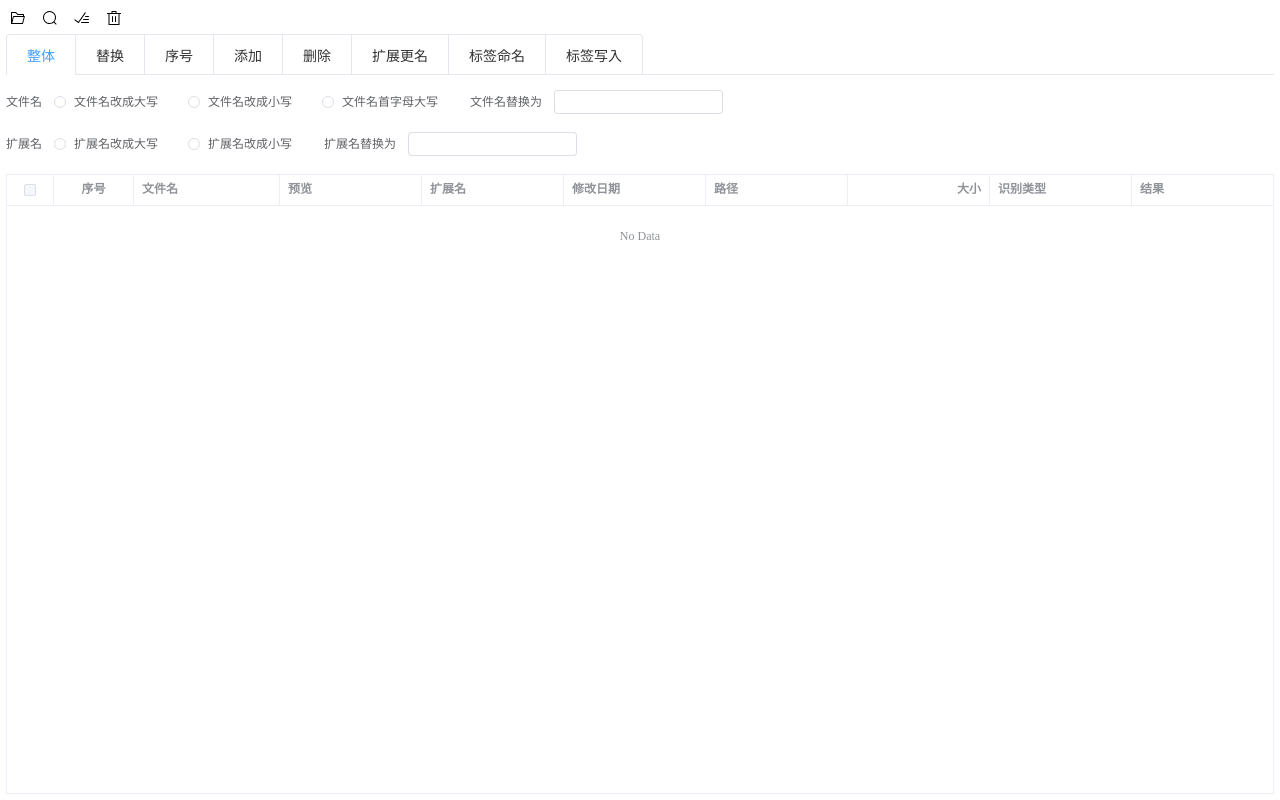
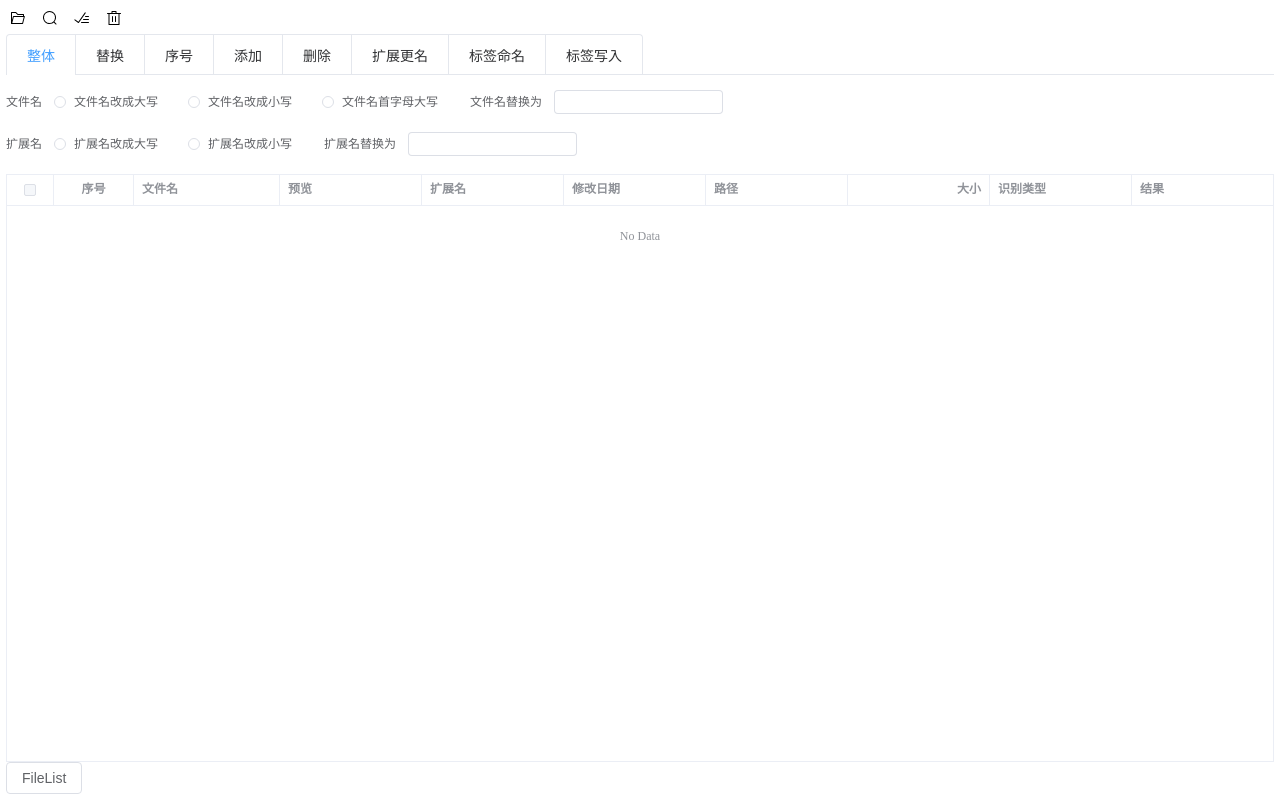
Before and after one commit to hedashuaii/easy-rename, a Vue app: page / in a window 1280 px wide. Built offline with nearby package versions, Linux system fonts and the light colour scheme.

Commit message:
feat: 增加调试内容

```diff
--- a/src/render/App.vue
+++ b/src/render/App.vue
@@ -2,6 +2,7 @@
 import Toolbar from './components/Toolbar.vue'
 import ActionBar from './components/ActionBar/index.vue'
 import FileList from './components/FileList.vue'
+import DevTools from './components/DevTools.vue'
 </script>
 
 <template>
@@ -9,6 +10,7 @@ import FileList from './components/FileList.vue'
   <Toolbar />
   <ActionBar />
   <FileList />
+  <DevTools />
 </div>
 </template>
 
--- /dev/null
+++ b/src/render/components/DevTools.vue
@@ -0,0 +1,15 @@
+<template>
+    <div class="">
+        <el-button @click="logFileList">FileList</el-button>
+    </div>
+</template>
+
+<script setup lang="ts">
+import useFileListStore from "../store/useFileListStore";
+
+const fileListStore = useFileListStore();
+
+const logFileList = () => console.log(fileListStore.filesList)
+</script>
+
+<style scoped lang="scss"></style>
```
